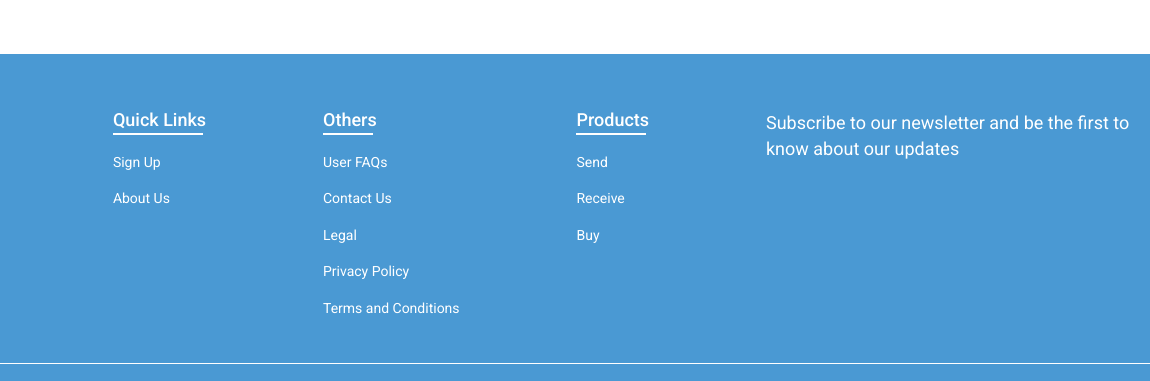
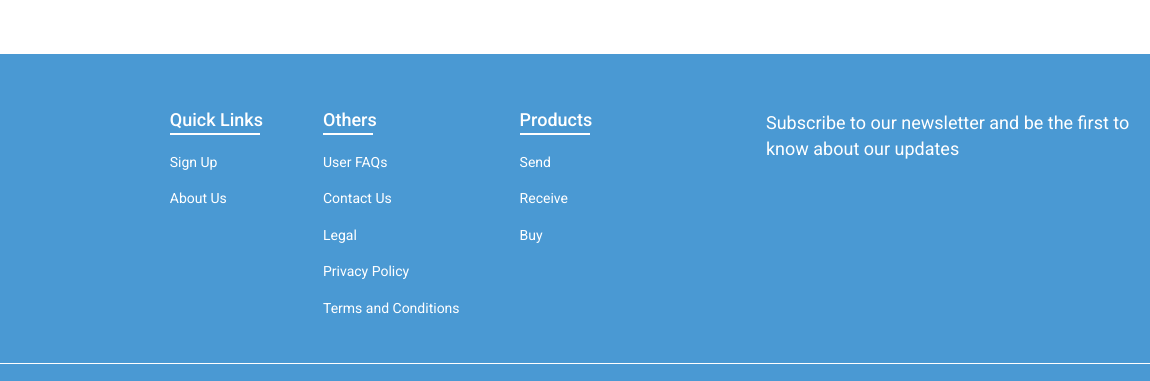
Before and after one commit to developerdamirbek/day_19, a plain HTML site: page index.html in a window 1280 px wide. Shown: the part 3916-4297 px from the top of the page, 130-1280 px from the left. Drawn offline with nearby package versions, Linux system fonts and the light colour scheme.

Commit message:
footer changed

```diff
--- a/css/main.css
+++ b/css/main.css
@@ -363,6 +363,11 @@ nav {
     margin-top: 2px;
 }
 
+.footer_links{
+    display: flex;
+    gap: 60px;
+}
+
 .footer_title1::after {
     content: '';
     width: 90px;
--- a/index.html
+++ b/index.html
@@ -191,6 +191,8 @@
             <div class="container">
                 <div class="footer_content">
                     <img src="./img/footer_logo.svg" alt="logo">
+                    <div class="footer_links">
+
                         <ul class="footer_list">
                             <li class="footer_item footer_title1 footer_title">
                                 Quick Links
@@ -256,6 +258,7 @@
                                 </a>
                             </li>
                         </ul>
+                    </div>
                     <p class="footer_text">
                         Subscribe to our newsletter and be the first to know about our updates
                     </p>
```
Lines whose indentation alone changed are shown as unchanged.
